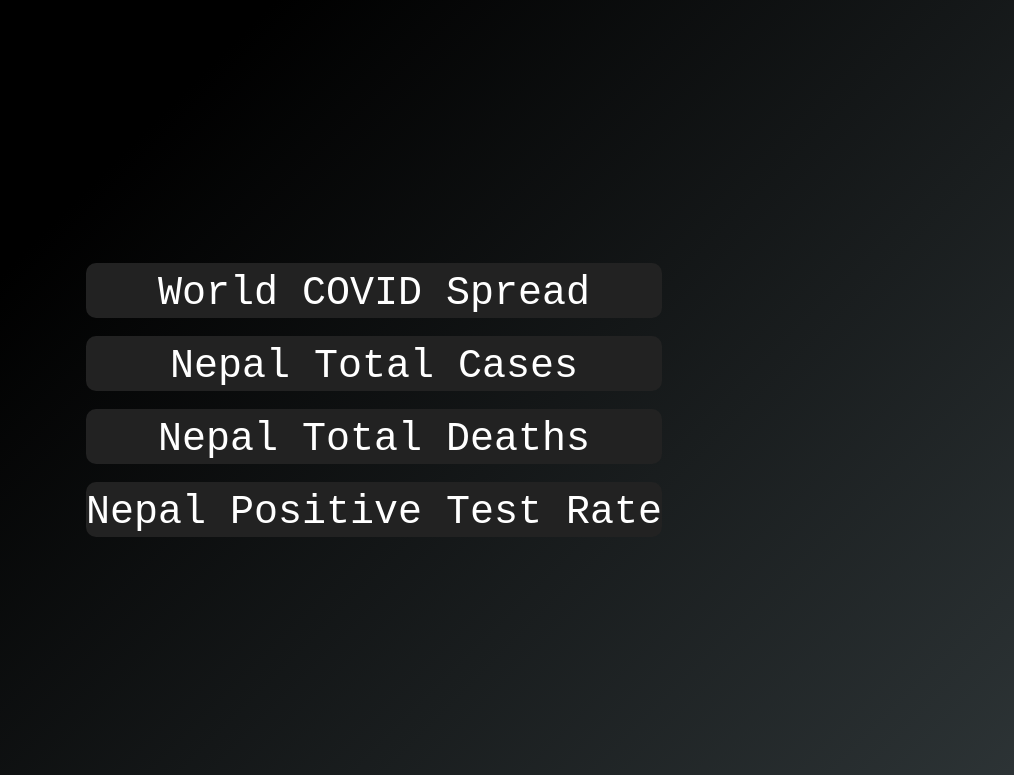
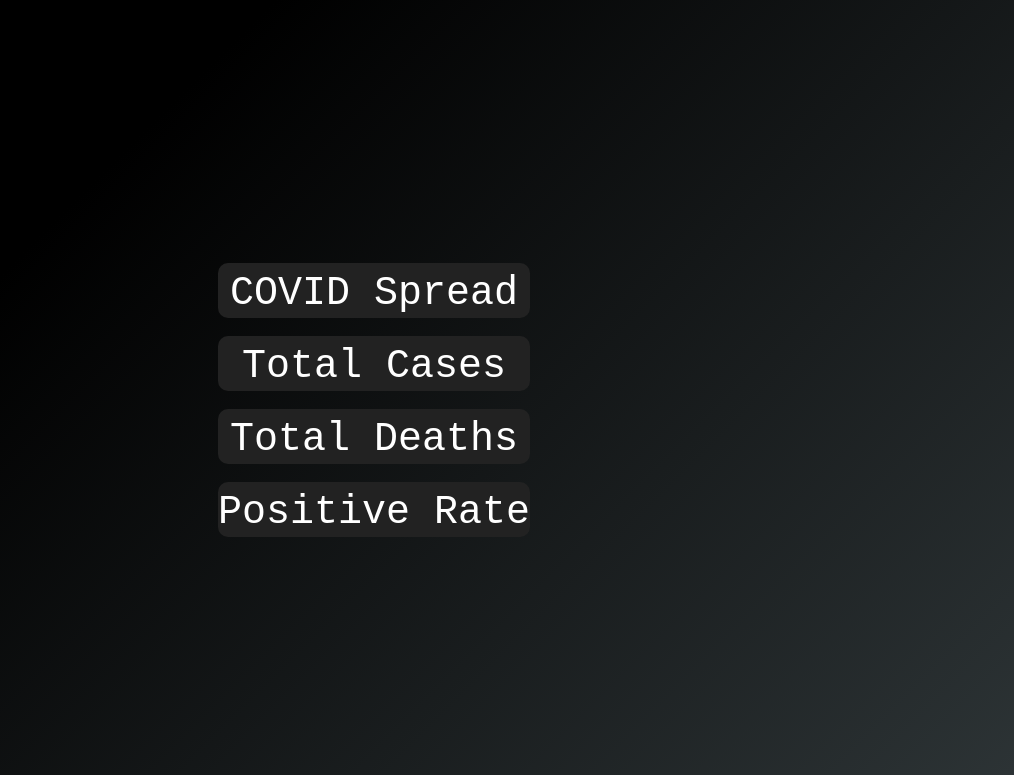
Before and after one commit to prateekghimire/plotly-express, a Flask app: page / in a window 1280 px wide. Shown: the top 775 px of the page, without its empty margins (266-1280 px from the left). Run offline with Flask 2, Linux system fonts and the light colour scheme; parts of the project's set-up code (start-up, migrations or seed data) failed here and were passed over.

Commit message:
Update index.html

```diff
--- a/templates/index.html
+++ b/templates/index.html
@@ -76,9 +76,9 @@
 <body>
     <link href="https://fonts.googleapis.com/css2?family=Cookie&display=swap" rel="stylesheet">
 
-<div id="btn"><span class="noselect"><a href="/world">World COVID Spread</a></span><div id="circle"></div></div><br>
-<div id="btn"><span class="noselect"><a href="/nepaltotalcases">Nepal Total Cases</a></span><div id="circle"></div></div><br>
-<div id="btn"><span class="noselect"><a href="/nepaltotaldeaths">Nepal Total Deaths</a></span><div id="circle"></div></div><br>
-<div id="btn"><span class="noselect"><a href="/nepalpositivetestrate">Nepal Positive Test Rate</a></span><div id="circle"></div></div>
+<div id="btn"><span class="noselect"><a href="/world">COVID Spread</a></span><div id="circle"></div></div><br>
+<div id="btn"><span class="noselect"><a href="/nepaltotalcases">Total Cases</a></span><div id="circle"></div></div><br>
+<div id="btn"><span class="noselect"><a href="/nepaltotaldeaths">Total Deaths</a></span><div id="circle"></div></div><br>
+<div id="btn"><span class="noselect"><a href="/nepalpositivetestrate">Positive Rate</a></span><div id="circle"></div></div>
 </body>
 </html>
```
